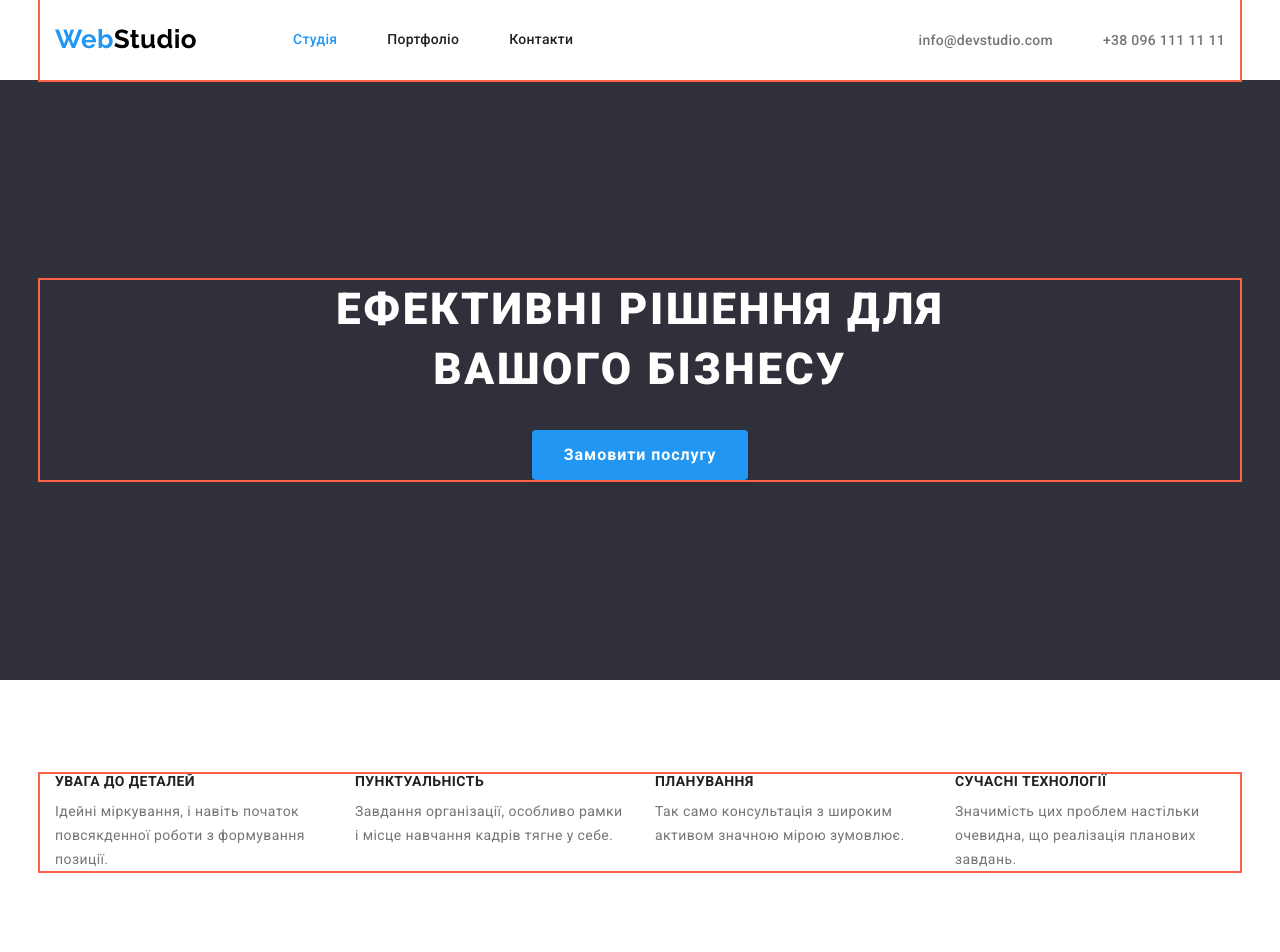
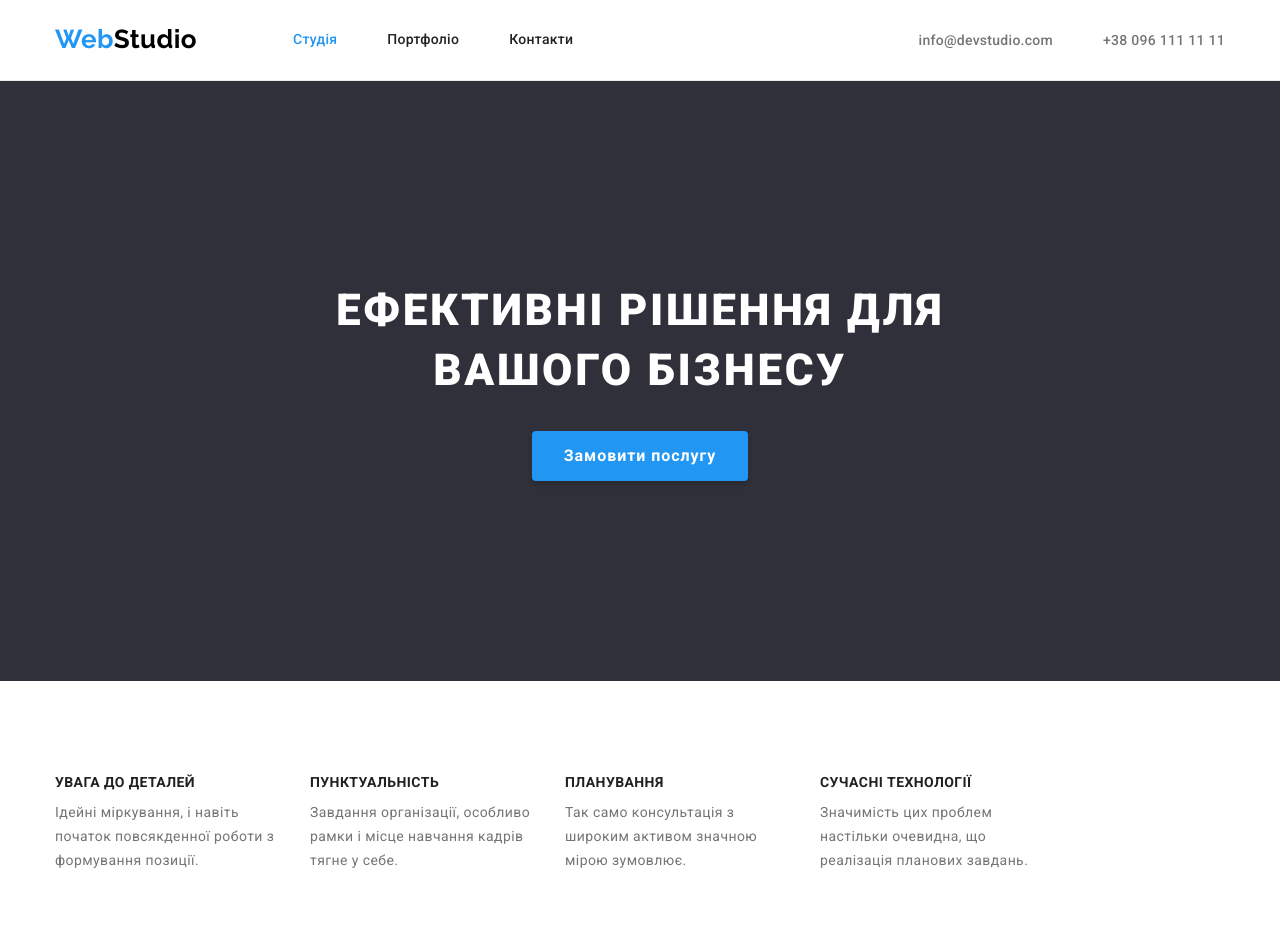
Before and after one commit to Kerimov-Teimur/homework-3, a plain HTML site: page index.html in a window 1280 px wide. Shown: the top 952 px of the page. Drawn offline with nearby package versions, Linux system fonts and the light colour scheme.

Commit message:
hw3 finish

```diff
--- a/css/styles.css
+++ b/css/styles.css
@@ -36,7 +36,7 @@ body {
   width: 1200px;
   padding: 0 15px 0 15px;
   margin: 0 auto;
-  outline: 2px solid tomato;
+  /* outline: 2px solid tomato; */
 }
 
 .visually-hidden {
@@ -86,6 +86,12 @@ ol {
 
 .section {
   padding: 94px 0;
+}
+
+/* Header */
+
+.header {
+  border-bottom: 1px solid #ececec;
 }
 
 /* =========================================LOGO*/
@@ -240,7 +246,7 @@ ol {
 }
 
 .about-item {
-  width: calc((100% / 90px) / 4);
+  width: calc((100% - 3 * 90px) / 4);
   margin-right: 30px;
 }
 
@@ -302,7 +308,7 @@ ol {
 }
 
 .team-item {
-  width: calc((100%-3 * 30px) / 4);
+  width: calc((100% - 3 * 30px) / 4);
   margin-right: 30px;
   padding-bottom: 30px;
 
```
